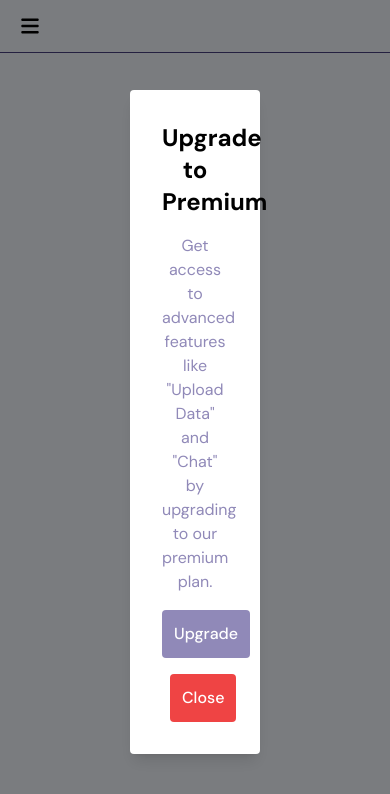
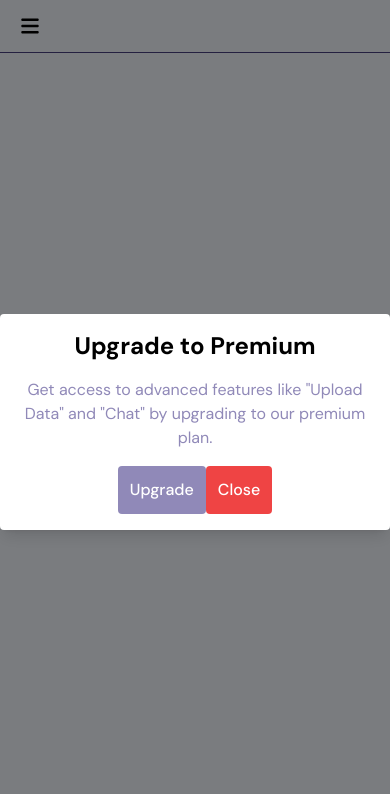
Before and after one commit to gTahidi/gTahidi-Beta, a Next.js app: page /dashboard/chat in a window 390 px wide. Shown: the top 794 px of the page. Built offline with nearby package versions, Linux system fonts and the light colour scheme; no server answers.

Commit message:
pricing_adjustments

```diff
--- a/app/dashboard/chat/page.tsx
+++ b/app/dashboard/chat/page.tsx
@@ -1,4 +1,5 @@
 'use client'
+
 import React, { useState } from "react";
 import { useRouter } from "next/navigation";
 
@@ -15,24 +16,24 @@ const ChatPage = () => {
   };
 
   return (
-    <div className=''>
+    <div className="">
       <div className="fixed top-0 left-0 w-full h-full flex items-center justify-center bg-black bg-opacity-50 z-50">
-        <div className="bg-white p-8 rounded shadow-lg w-1/3 text-center">
+        <div className="bg-white p-4 md:p-8 rounded shadow-lg w-full md:w-1/3 text-center">
           <h3 className="text-2xl font-bold text-black mb-4">Upgrade to Premium</h3>
           <p className="text-gtahidiPurple">
             Get access to advanced features like "Upload Data" and "Chat" by upgrading to our premium plan.
           </p>
-          <div className=" space-x-2 ">
-          <button className="mt-4  bg-gtahidiPurple p-3  rounded text-white font-medium" onClick={upgrade}>
-            Upgrade
-          </button>
-          <button className="mt-4 bg-red-500 p-3  rounded text-white font-medium" onClick={close}>
-            Close
-          </button>
+          <div className="md:space-x-2 mt-4">
+            <button className="bg-gtahidiPurple p-3 rounded text-white font-medium" onClick={upgrade}>
+              Upgrade
+            </button>
+            <button className="bg-red-500 p-3 rounded text-white font-medium" onClick={close}>
+              Close
+            </button>
           </div>
         </div>
       </div>
-      <div className="flex flex-col px-[5%] py-5 gap-y-5">
+      <div className="flex flex-col px-4 md:px-[5%] py-5 gap-y-5">
         {/* Your chat content goes here */}
       </div>
     </div>
--- a/app/dashboard/pricing/page.tsx
+++ b/app/dashboard/pricing/page.tsx
@@ -32,8 +32,8 @@ const Page = () => {
   return (
     <div className='p-4 justify-center items-center flex flex-row space-x-5 flex-wrap sm:space-x-4'>
       {plans.map((plan, index) => (
-        <div key={index} className="w-full max-w-sm p-4 bg-white border border-gray-200 rounded-lg shadow  sm:p-8 dark:bg-gray-800 dark:border-gray-700">
-          <h5 className="mb-4 text-xl font-medium text-gray-500 dark:text-gray-400">{plan.title}</h5>
+        <div key={index} className="w-full max-w-sm p-4 bg-white border border-gray-200 rounded-lg shadow sm:p-8 dark:bg-gray-800 dark:border-gray-700 m-4">
+        <h5 className="mb-4 text-xl font-medium text-gray-500 dark:text-gray-400">{plan.title}</h5>
           <div className="flex items-baseline text-gray-900 dark:text-white">
             <span className="text-3xl font-semibold">$</span>
             <span className="text-5xl font-extrabold tracking-tight">{plan.price}</span>
--- a/app/dashboard/upload-data/page.tsx
+++ b/app/dashboard/upload-data/page.tsx
@@ -1,11 +1,12 @@
 'use client'
+
 import React, { useEffect, useState } from "react";
 import { useRouter } from "next/navigation";
 import DashboardPageButton from "@/components/DashboardPageButton";
 import { DashboardPageTitle } from "@/components/DashboardPageTitle";
 
 const UploadDataPage = () => {
-  const [showUpgradeModal, setShowUpgradeModal] = useState(true); // Set to true to make it appear on page load
+  const [showUpgradeModal, setShowUpgradeModal] = useState(true);
   const router = useRouter();
 
   const upgrade = () => {
@@ -21,31 +22,30 @@ const UploadDataPage = () => {
   }, []);
 
   return (
-    <div className=''>
+    <div className="">
       <div className="fixed top-0 left-0 w-full h-full flex items-center justify-center bg-black bg-opacity-50 z-50">
-        <div className="bg-white p-8 rounded shadow-lg w-1/3 text-center">
+        <div className="bg-white p-4 md:p-8 rounded shadow-lg w-full md:w-1/3 text-center">
           <h3 className="text-2xl font-bold text-black mb-4">Upgrade to Premium</h3>
           <p className="text-gtahidiPurple">
             Get access to advanced features like "Upload Data" and "Chat" by upgrading to our premium plan.
           </p>
-          <div className=" space-x-2">
-          <button className="mt-4 bg-gtahidiPurple p-3 rounded text-white font-medium" onClick={upgrade}>
-            Upgrade
-          </button>
-          <button className="mt-4 bg-red-500 p-3  rounded text-white font-medium" onClick={close}>
-            Close
-          </button>
+          <div className="md:space-x-3 sm:space-x-3 mt-4">
+            <button className="bg-gtahidiPurple p-3 rounded text-white font-medium" onClick={upgrade}>
+              Upgrade
+            </button>
+            <button className="bg-red-500 p-3 rounded text-white font-medium" onClick={close}>
+              Close
+            </button>
           </div>
         </div>
       </div>
-      <div className="flex flex-col px-[5%] py-5 gap-y-5">
+      <div className="flex flex-col px-4 md:px-[5%] py-5 gap-y-5">
         <DashboardPageTitle>Upload Data</DashboardPageTitle>
-        <p className="py-2 mt-2 bg-dashboardPurple text-white p-[2%] text-sm rounded-md">
-          Upload documents and files in pdf format so that they can be stored in
-          our database to create future content for you.
+        <p className="py-2 mt-2 bg-dashboardPurple text-white p-2 text-sm rounded-md">
+          Upload documents and files in PDF format so that they can be stored in our database to create future content for you.
         </p>
         <DashboardPageButton text="Upload Data" />
-        <div className="flex text-sm font-semibold shadow-md">
+        <div className="hidden md:flex text-sm font-semibold shadow-md">
           <p className="w-1/4 border-r-2 text-center py-4">File Name</p>
           <p className="w-1/4 border-r-2 text-center py-4">Subject</p>
           <p className="w-1/4 border-r-2 text-center py-4">Grade</p>
```
